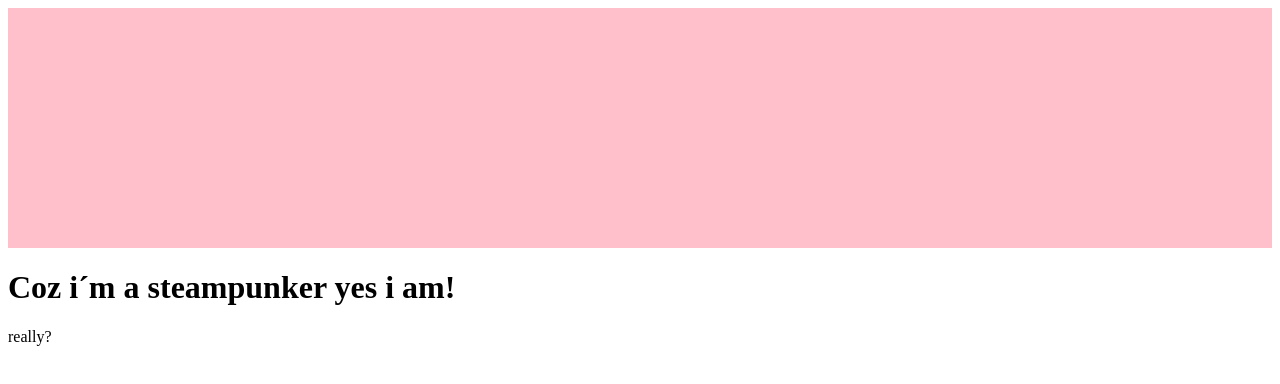
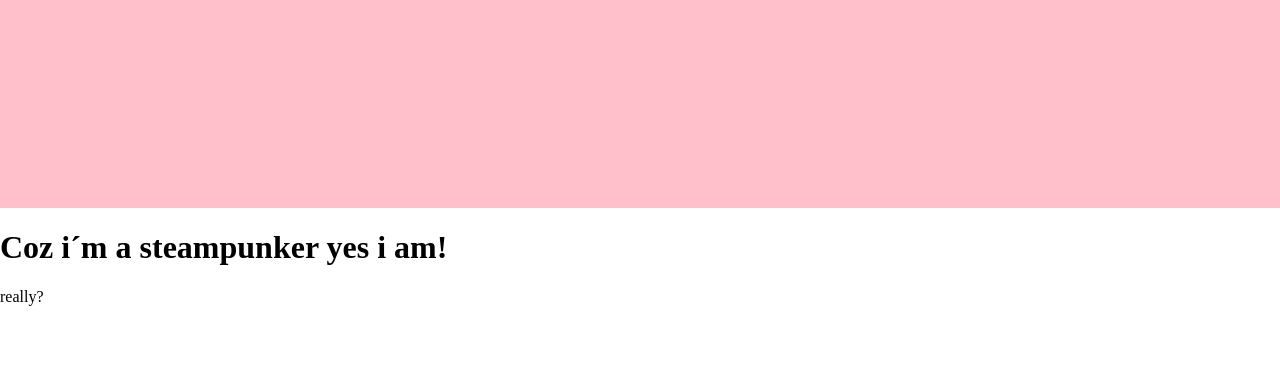
Before and after one commit to 1974pontus/R-U-CHORE, a React (Create React App) app: page / in a window 1280 px wide. Shown: the top 384 px of the page. Built offline with nearby package versions, Linux system fonts and the light colour scheme.

Commit message:
margin zero

```diff
--- a/public/index.html
+++ b/public/index.html
@@ -25,6 +25,12 @@
       Learn how to configure a non-root public URL by running `npm run build`.
     -->
     <title>React App</title>
+    <style>
+      html, body, body > div {
+          height: 100%;
+          margin: 0;
+      }
+  </style>
   </head>
   <body>
     <noscript>You need to enable JavaScript to run this app.</noscript>
--- a/src/components/Header.tsx
+++ b/src/components/Header.tsx
@@ -13,6 +13,6 @@ export default Header;
 
 const header: CSSProperties = {
     width: '100%',
-    height: '15rem',
+    height: '13em',
     background: 'pink',
 }
```
